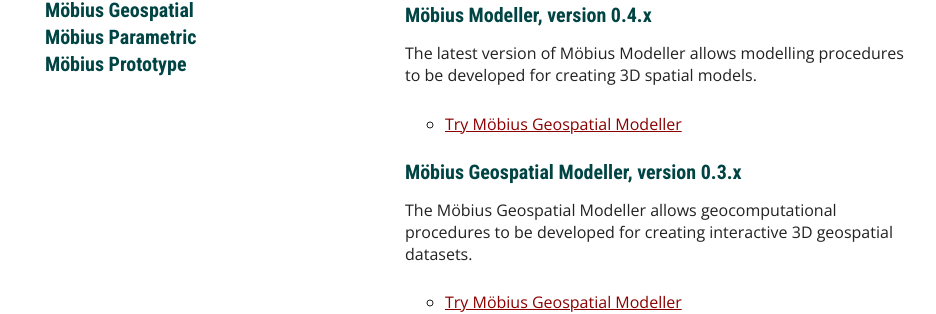
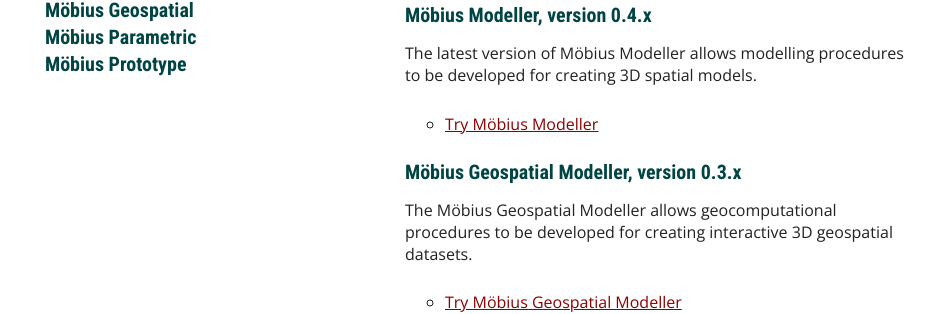
Before and after one commit to design-automation/design-automation-website, a Jekyll site: the page built from software/mobius/index.md, in a window 1280 px wide and 900 px high. Shown: the part 323-637 px from the top of the window, without its empty margins (165-1101 px from the left). Built offline with Jekyll 4.4.1, drawn with Linux system fonts in a browser that asks for light colours; a script that is not in the unit is left out.

Commit message:
fixed title

```diff
--- a/software/mobius/index.md
+++ b/software/mobius/index.md
@@ -12,7 +12,7 @@
 
 The latest version of Möbius Modeller allows modelling procedures to be developed for creating 3D spatial models.
 
-* [Try Möbius Geospatial Modeller](http://mobius.design-automation.net)
+* [Try Möbius Modeller](http://mobius.design-automation.net)
 
 ## Möbius Geospatial Modeller, version 0.3.x
 
```
